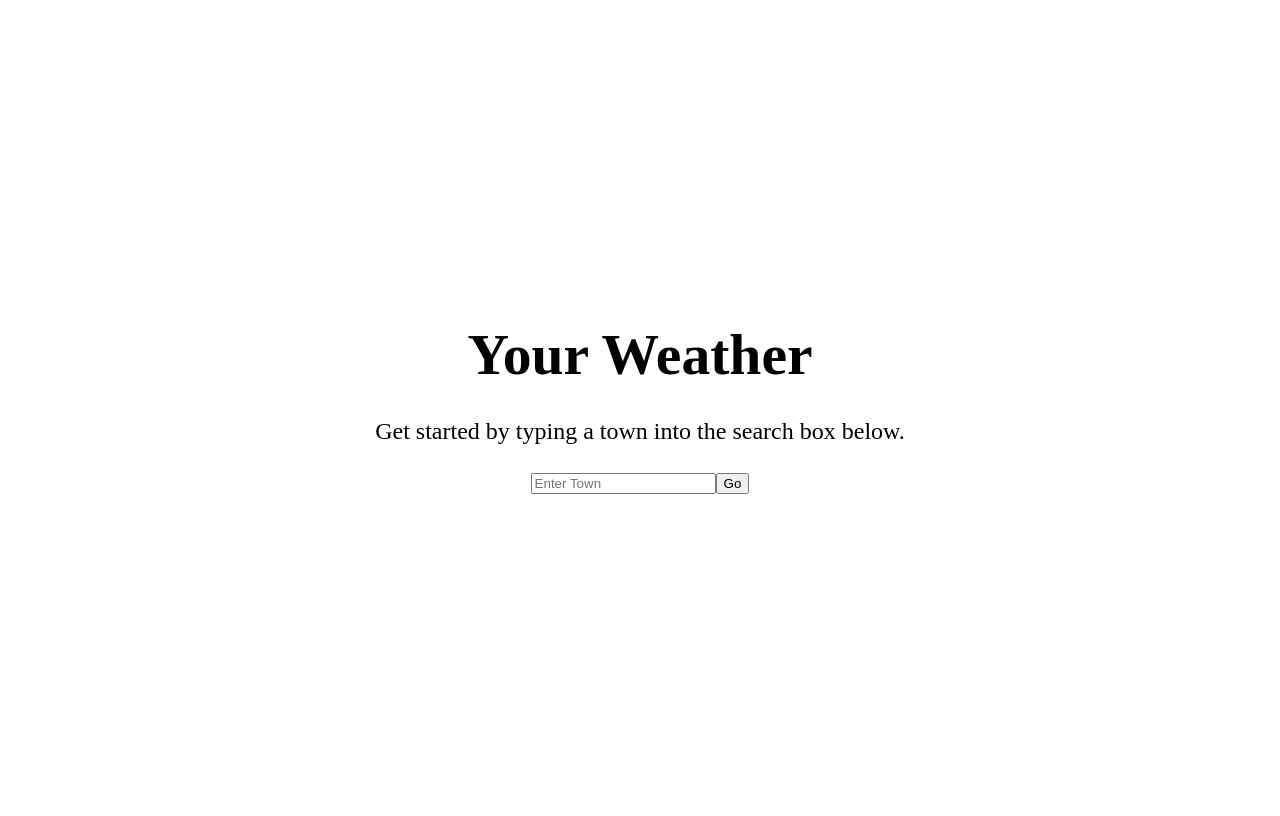
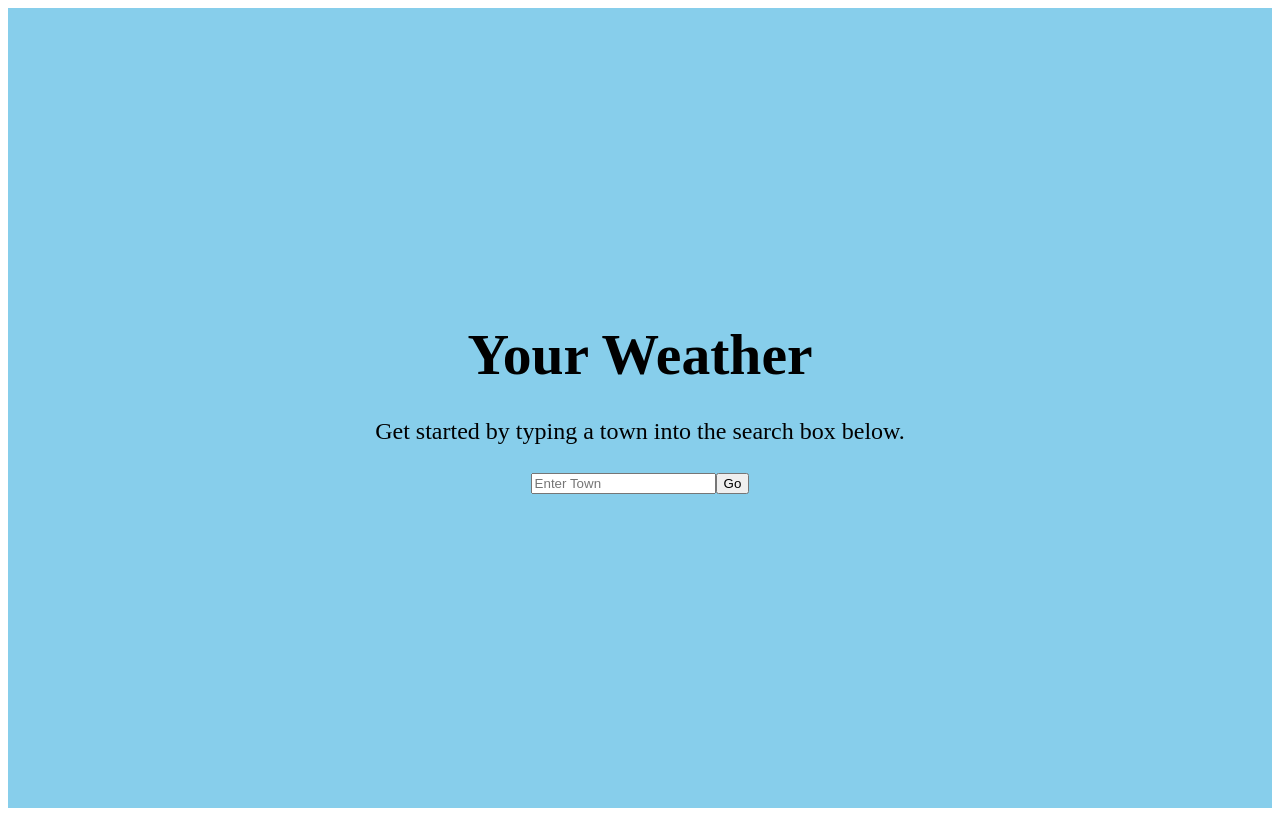
Before and after one commit to laurabulloch/next-weather-app, a Next.js app: page / in a window 1280 px wide. Built offline with nearby package versions, Linux system fonts and the light colour scheme.

Commit message:
change background colour

```diff
--- a/pages/index.js
+++ b/pages/index.js
@@ -44,5 +44,6 @@ export default function Home() {
 
             </main>
         </div>
+
     )
 }
--- a/styles/Home.module.css
+++ b/styles/Home.module.css
@@ -1,14 +1,16 @@
 .container {
   min-height: 100vh;
   padding: 0 0.5rem;
+  flex-direction: column;
   display: flex;
-  flex-direction: column;
   justify-content: center;
   align-items: center;
+  background-color: #87CEEB;
 }
 
+
 .title a {
-  color: #0070f3;
+  color: #0031f3;
   text-decoration: none;
 }
 
--- a/styles/globals.css
+++ b/styles/globals.css
@@ -36,3 +36,7 @@ button {
   padding: 0.5rem 1rem;
   font-weight: bold;
 }
+
+background{
+  background-color: #87CEEB;
+}
```
